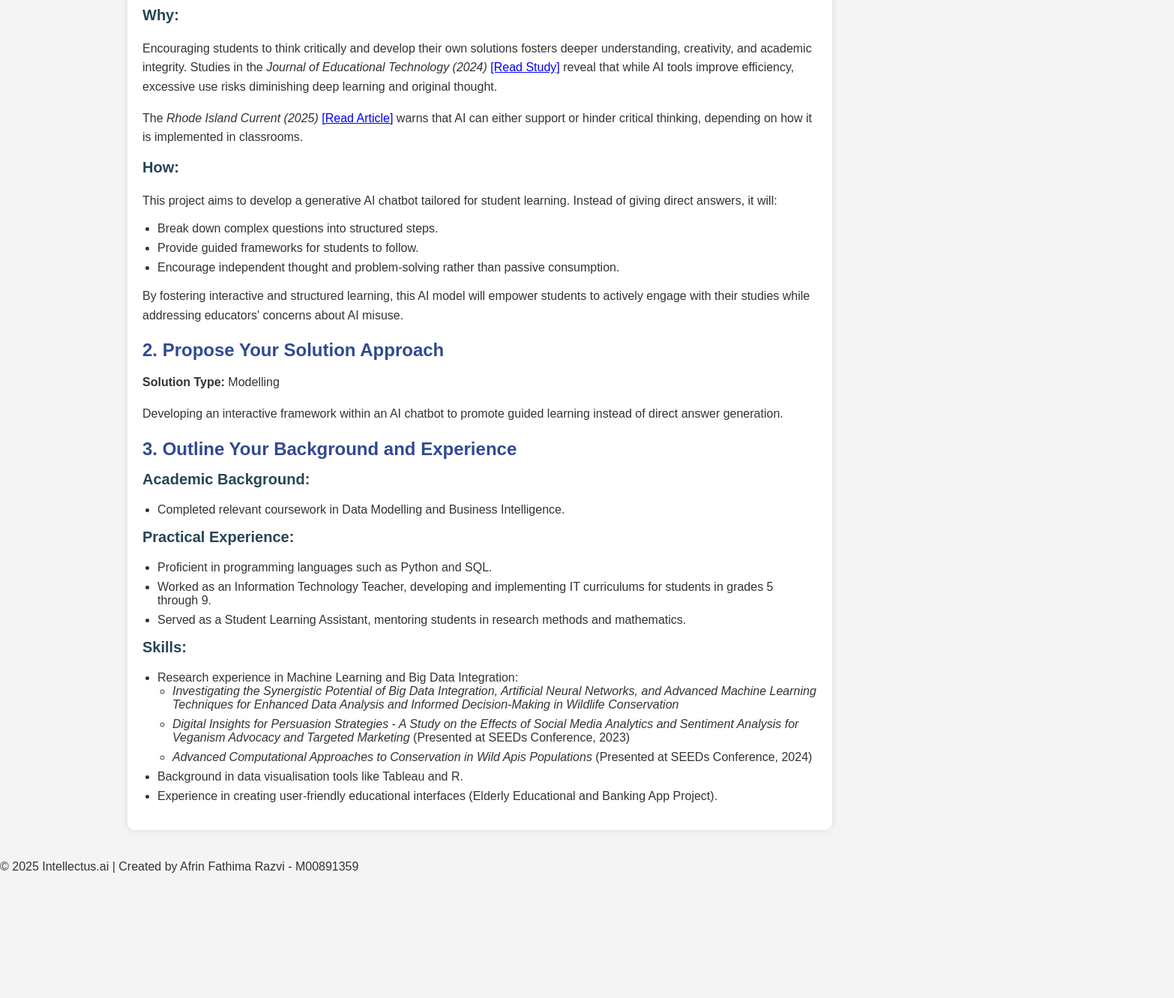
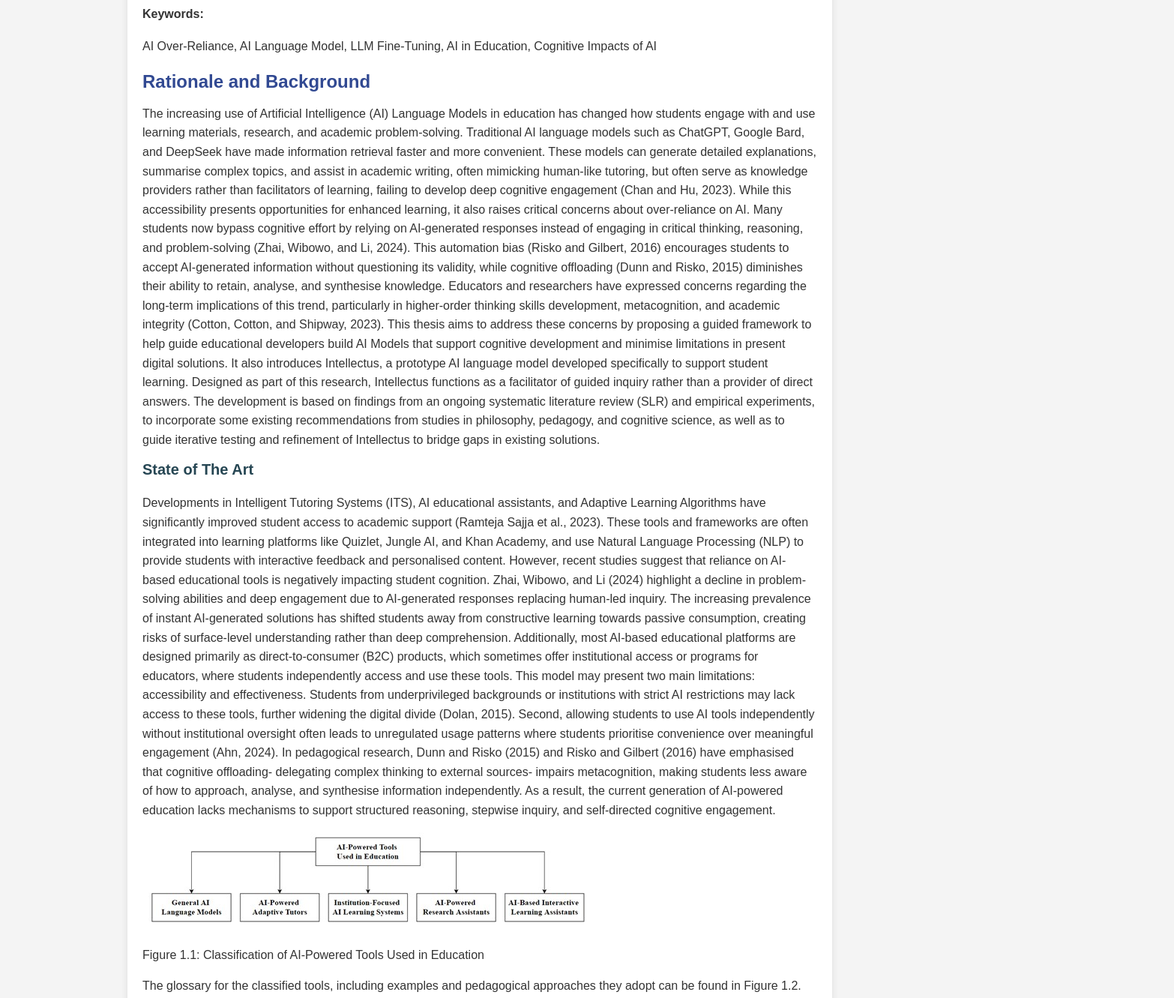
Before and after one commit to a6r9n/CST3390-Portfolio, a plain HTML site: page work-in-progress.html in a window 1280 px wide. Shown: the part 600-1931 px from the top of the page at 75% size, 1566 px wide, since content can reach past the window. Before the commit the page ends 1781 px from the top, so only its background shows below. Drawn offline with Linux system fonts and the light colour scheme.

Commit message:
WIP update

```diff
--- a/work-in-progress.html
+++ b/work-in-progress.html
@@ -30,16 +30,28 @@
     <section class="doc-content">
         <h1>Project Proposal</h1>
         <h2>Abstract</h2>
-        <h3></h3>
         <p>The increasing reliance on Artificial Intelligence (AI) in education has raised concerns regarding cognitive offloading, automation bias, and the decline of critical thinking and independent problem-solving. Traditional AI language models, such as ChatGPT, primarily function as knowledge providers rather than learning facilitators, promoting passive content consumption. This research introduces Intellectus, a fine-tuned AI language model designed to foster structured inquiry through Socratic questioning and scaffolding techniques.
             Through a Systematic Literature Review (SLR) and empirical validation, this study evaluates the cognitive impact of AI on student learning and explores the integration of pedagogically aligned AI frameworks. The project involves the development and assessment of an AI language Model Intellectus via A/B testing, comparing student engagement, problem-solving abilities, and knowledge retention against conventional AI models. The findings contribute to the design of AI-assisted education models that prioritise structured learning, reinforce academic integrity, and reduce AI over-reliance, offering a framework for the ethical and effective integration of AI in academic settings.</p>
+        <h4>Keywords:</h4>
+            <p>AI Over-Reliance, AI Language Model, LLM Fine-Tuning, AI in Education, Cognitive Impacts of AI</p>
 
+        <h2>Rationale and Background</h2>
+        <p>The increasing use of Artificial Intelligence (AI) Language Models in education has changed how students engage with and use learning materials, research, and academic problem-solving. Traditional AI language models such as ChatGPT, Google Bard, and DeepSeek have made information retrieval faster and more convenient. These models can generate detailed explanations, summarise complex topics, and assist in academic writing, often mimicking human-like tutoring, but often serve as knowledge providers rather than facilitators of learning, failing to develop deep cognitive engagement (Chan and Hu, 2023). While this accessibility presents opportunities for enhanced learning, it also raises critical concerns about over-reliance on AI.
+            Many students now bypass cognitive effort by relying on AI-generated responses instead of engaging in critical thinking, reasoning, and problem-solving (Zhai, Wibowo, and Li, 2024). This automation bias (Risko and Gilbert, 2016) encourages students to accept AI-generated information without questioning its validity, while cognitive offloading (Dunn and Risko, 2015) diminishes their ability to retain, analyse, and synthesise knowledge. Educators and researchers have expressed concerns regarding the long-term implications of this trend, particularly in higher-order thinking skills development, metacognition, and academic integrity (Cotton, Cotton, and Shipway, 2023).
+            This thesis aims to address these concerns by proposing a guided framework to help guide educational developers build AI Models that support cognitive development and minimise limitations in present digital solutions. It also introduces Intellectus, a prototype AI language model developed specifically to support student learning. Designed as part of this research, Intellectus functions as a facilitator of guided inquiry rather than a provider of direct answers. The development is based on findings from an ongoing systematic literature review (SLR) and empirical experiments, to incorporate some existing recommendations from studies in philosophy, pedagogy, and cognitive science, as well as to guide iterative testing and refinement of Intellectus to bridge gaps in existing solutions.</p>
+        <h3>State of The Art</h3>
+        <p>Developments in Intelligent Tutoring Systems (ITS), AI educational assistants, and Adaptive Learning Algorithms have significantly improved student access to academic support (Ramteja Sajja et al., 2023). These tools and frameworks are often integrated into learning platforms like Quizlet, Jungle AI, and Khan Academy, and use Natural Language Processing (NLP) to provide students with interactive feedback and personalised content.
+            However, recent studies suggest that reliance on AI-based educational tools is negatively impacting student cognition. Zhai, Wibowo, and Li (2024) highlight a decline in problem-solving abilities and deep engagement due to AI-generated responses replacing human-led inquiry. The increasing prevalence of instant AI-generated solutions has shifted students away from constructive learning towards passive consumption, creating risks of surface-level understanding rather than deep comprehension.
+            Additionally, most AI-based educational platforms are designed primarily as direct-to-consumer (B2C) products, which sometimes offer institutional access or programs for educators, where students independently access and use these tools. This model may present two main limitations: accessibility and effectiveness. Students from underprivileged backgrounds or institutions with strict AI restrictions may lack access to these tools, further widening the digital divide (Dolan, 2015). Second, allowing students to use AI tools independently without institutional oversight often leads to unregulated usage patterns where students prioritise convenience over meaningful engagement (Ahn, 2024).
+            In pedagogical research, Dunn and Risko (2015) and Risko and Gilbert (2016) have emphasised that cognitive offloading- delegating complex thinking to external sources- impairs metacognition, making students less aware of how to approach, analyse, and synthesise information independently. As a result, the current generation of AI-powered education lacks mechanisms to support structured reasoning, stepwise inquiry, and self-directed cognitive engagement.
+            </p>
+            <img src="assets/Figure 1.1.jpg">
+        <p>Figure 1.1: Classification of AI-Powered Tools Used in Education</p>
+        <p>The glossary for the classified tools, including examples and pedagogical approaches they adopt can be found in Figure 1.2.</p>
+        <img src="assets/Figure 1.2.jpg">
+        <p>Figure 1.2: Glossary of Classified AI-Powered Tools Used in Education, with Examples and Pedagogical Approaches</p>
 
-        <h3>Why:</h3>
-        <p>Encouraging students to think critically and develop their own solutions fosters deeper understanding, creativity, and academic integrity. Studies in the <i>Journal of Educational Technology (2024)</i> <a href="https://educationaltechnologyjournal.springeropen.com/articles/10.1186/s41239-023-00411-8" target="_blank">[Read Study]</a> reveal that while AI tools improve efficiency, excessive use risks diminishing deep learning and original thought.</p>
-        <p>The <i>Rhode Island Current (2025)</i> <a href="https://rhodeislandcurrent.com/2025/01/06/ai-can-be-a-useful-tool-in-the-classroom-it-can-also-be-a-threat-to-critical-thinking/" target="_blank">[Read Article]</a> warns that AI can either support or hinder critical thinking, depending on how it is implemented in classrooms.</p>
-
-        <h3>How:</h3>
+        <h2>f</h2>
         <p>This project aims to develop a generative AI chatbot tailored for student learning. Instead of giving direct answers, it will:</p>
         <ul>
             <li>Break down complex questions into structured steps.</li>
```
Also changed, not shown: assets/Figure 1.1.jpg (added), assets/Figure 1.2.jpg (added).
